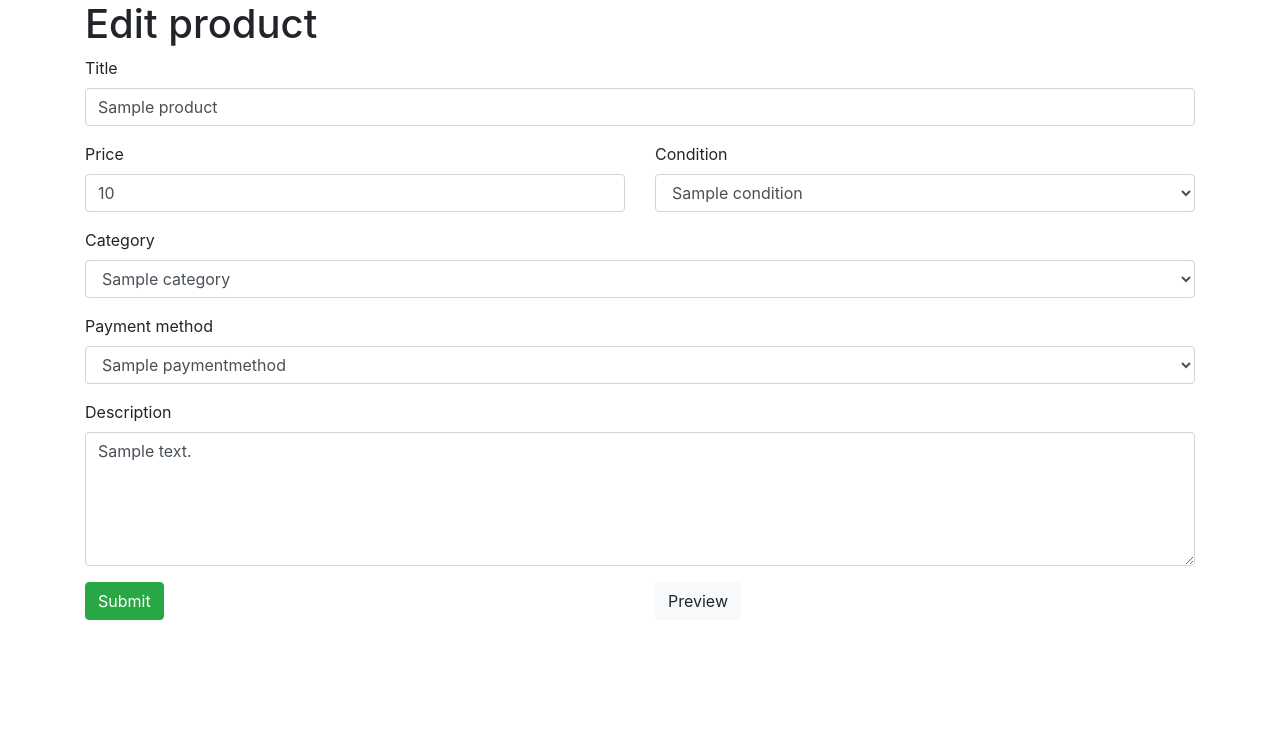
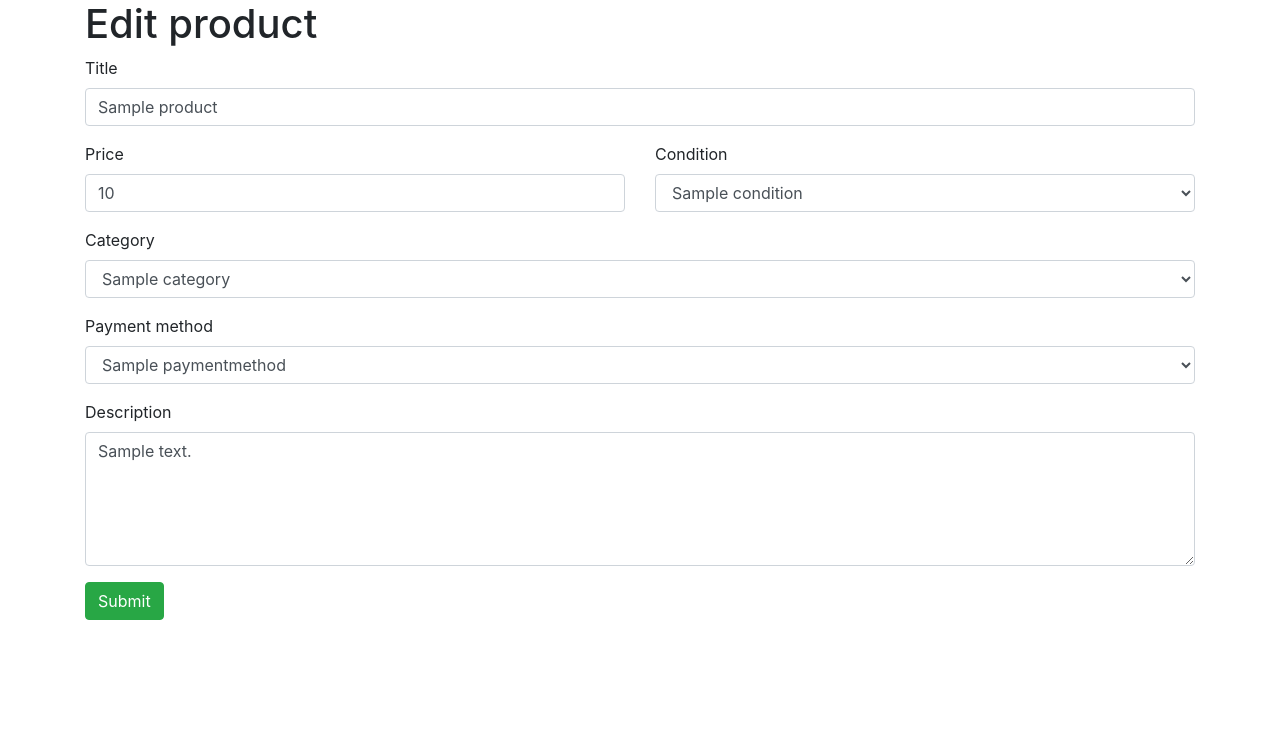
Before and after one commit to bjobe613/lssh, a Flask app: page /admin/products/edit/1 in a window 1280 px wide. Shown: the part 56-786 px from the top of the page. Run offline with Flask 2, Linux system fonts and the light colour scheme; tables that the repository leaves empty hold one stand-in row (values such as "Sample post"); some libraries are stand-ins or nearby versions.

Commit message:
Removes preview button

```diff
--- a/lssh/templates/admin/edit_product.html
+++ b/lssh/templates/admin/edit_product.html
@@ -69,9 +69,6 @@
             <div class="col">
                 <button type="submit" class="btn btn-success edit-product-button">Submit</button>
             </div>
-            <div class="col">
-                <button type="submit" class="btn btn-light edit-product-button">Preview</button>
-            </div>
         </div>
     </form>
 </div>
```
